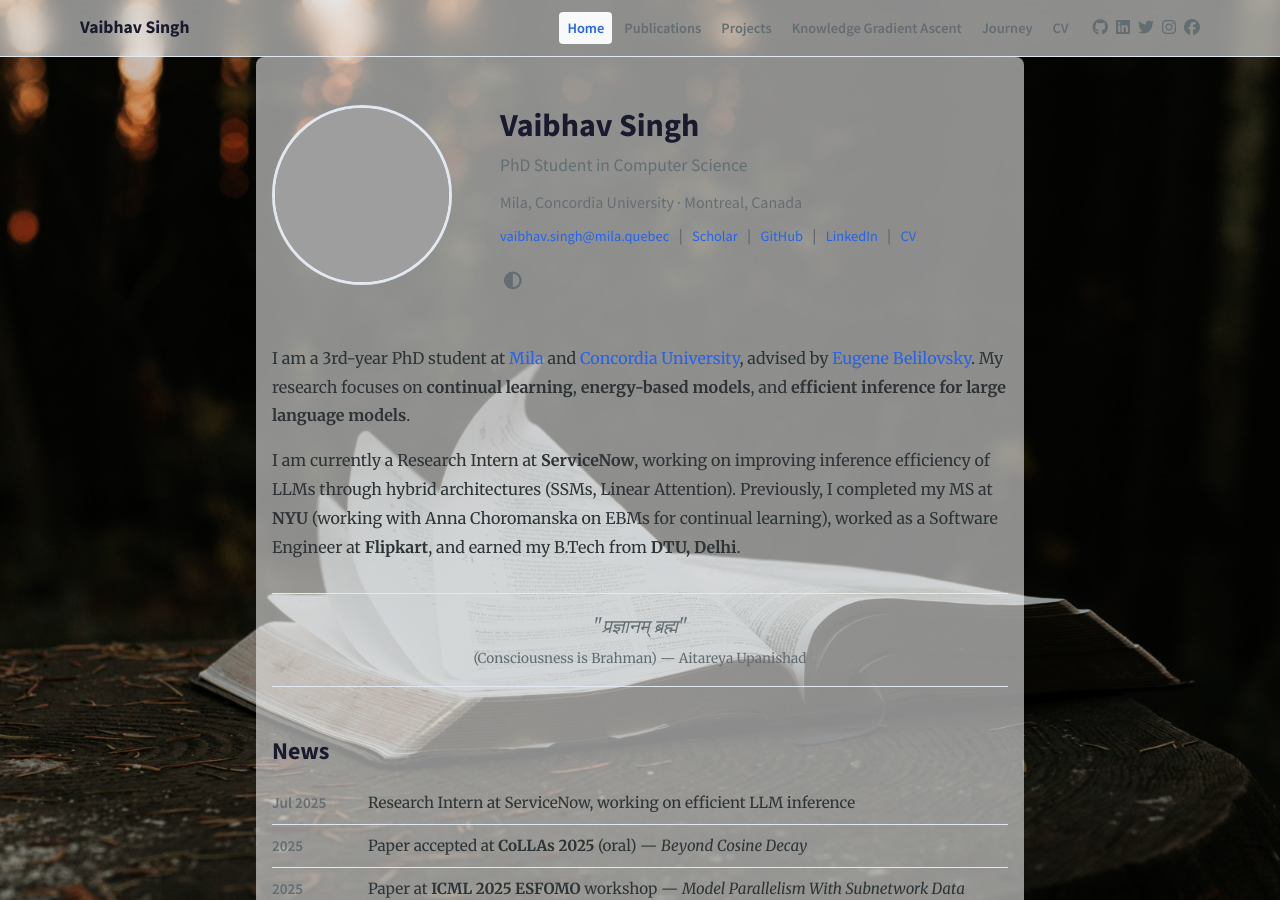
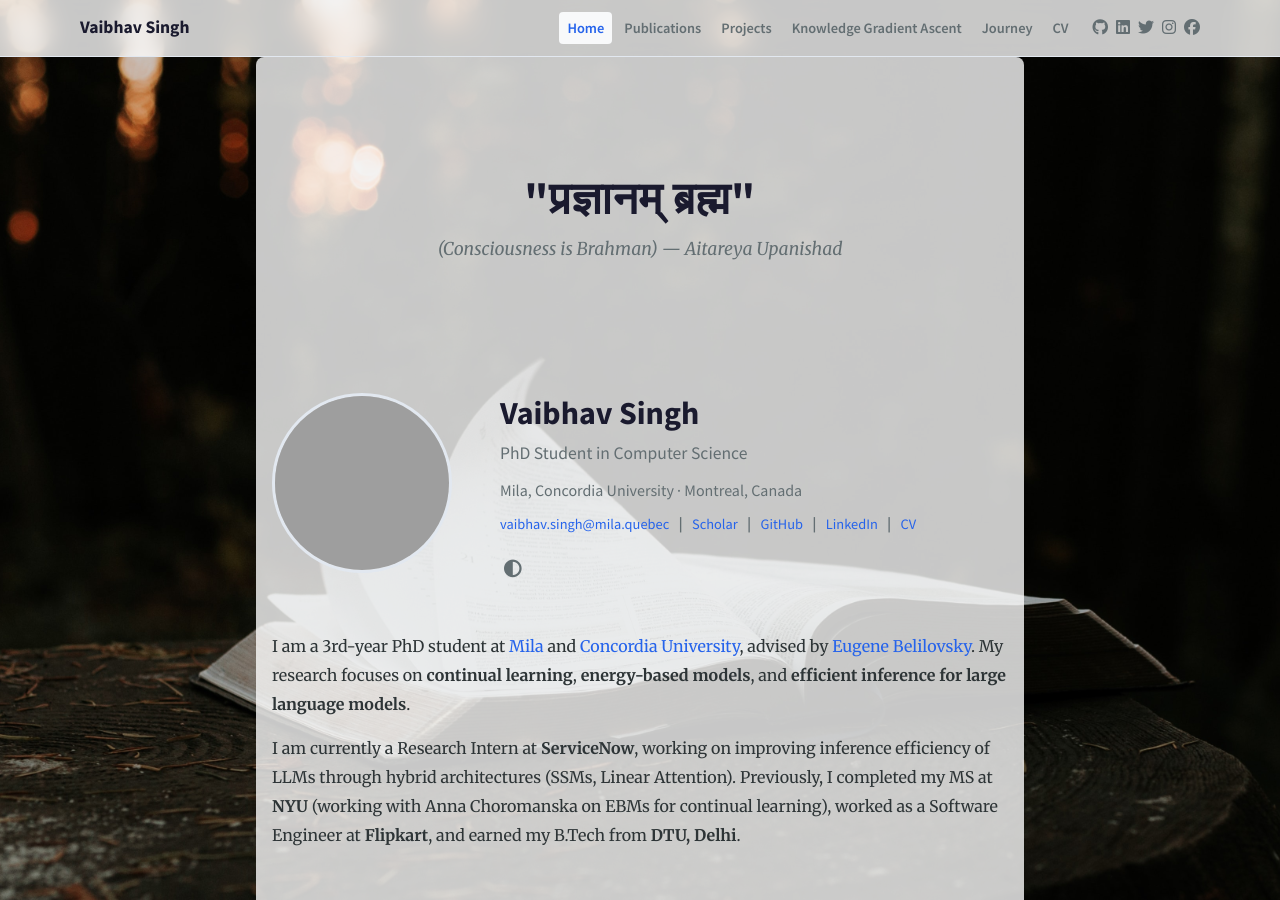
Before and after one commit to vaibhav016/vaibhav016.github.io, a Jekyll site: the page built from index.html, in a window 1280 px wide and 900 px high. Built offline with Jekyll 4.4.1, drawn with Linux system fonts in a browser that asks for light colours; grey boxes are pictures that could not be loaded.

Commit message:
Move Sanskrit quote to hero banner at top, reduce bg opacity
Quote is now a large heading at the top of the homepage instead of
centered mid-page. Background overlay increased to 78%/80% for
better readability.

Co-Authored-By: Claude Opus 4.6 <noreply@anthropic.com>

```diff
--- a/_sass/_base.scss
+++ b/_sass/_base.scss
@@ -9,7 +9,7 @@
   --accent-hover: #{$color-accent-hover};
   --border: #{$color-border};
   --code-bg: #{$color-code-bg};
-  --bg-overlay: rgba(255, 255, 255, 0.55);
+  --bg-overlay: rgba(255, 255, 255, 0.78);
 }
 
 [data-theme="dark"] {
@@ -22,7 +22,7 @@
   --accent-hover: #{$dark-accent-hover};
   --border: #{$dark-border};
   --code-bg: #{$dark-code-bg};
-  --bg-overlay: rgba(0, 0, 0, 0.6);
+  --bg-overlay: rgba(0, 0, 0, 0.8);
 }
 
 // Reset
--- a/_sass/_components.scss
+++ b/_sass/_components.scss
@@ -1,3 +1,24 @@
+// Hero quote
+.hero-quote {
+  text-align: center;
+  padding: $space-xxl $space-md;
+  margin-bottom: $space-xl;
+}
+
+.hero-sanskrit {
+  font-size: 2.8rem;
+  font-weight: 700;
+  color: var(--heading);
+  margin-bottom: $space-sm;
+  letter-spacing: 0.02em;
+}
+
+.hero-translation {
+  font-size: 1.1rem;
+  color: var(--text-light);
+  font-style: italic;
+}
+
 // About / Homepage
 .about-hero {
   display: flex;
@@ -58,25 +79,6 @@
 .about-bio {
   margin-bottom: $space-lg;
   line-height: 1.8;
-}
-
-.about-quote {
-  font-size: 1.2rem;
-  text-align: center;
-  color: var(--text-light);
-  margin: $space-lg 0;
-  padding: $space-md 0;
-  border-top: 1px solid var(--border);
-  border-bottom: 1px solid var(--border);
-
-  .quote-text {
-    font-style: italic;
-    margin-bottom: $space-xs;
-  }
-
-  .quote-source {
-    font-size: 0.85rem;
-  }
 }
 
 // News
--- a/index.html
+++ b/index.html
@@ -2,6 +2,11 @@
 layout: about
 title: Home
 ---
+
+<div class="hero-quote">
+  <h1 class="hero-sanskrit">"प्रज्ञानम् ब्रह्म"</h1>
+  <p class="hero-translation">(Consciousness is Brahman) &mdash; Aitareya Upanishad</p>
+</div>
 
 <div class="about-hero">
   <img src="{{ '/images/headshot.jpg' | relative_url }}" alt="Vaibhav Singh" class="about-photo" onerror="this.style.display='none'">
@@ -34,11 +39,6 @@ title: Home
   </p>
 </div>
 
-<div class="about-quote">
-  <div class="quote-text">"प्रज्ञानम् ब्रह्म"</div>
-  <div class="quote-source">(Consciousness is Brahman) &mdash; Aitareya Upanishad</div>
-</div>
-
 <div class="news-section">
   <h2>News</h2>
   <ul class="news-list">
```
